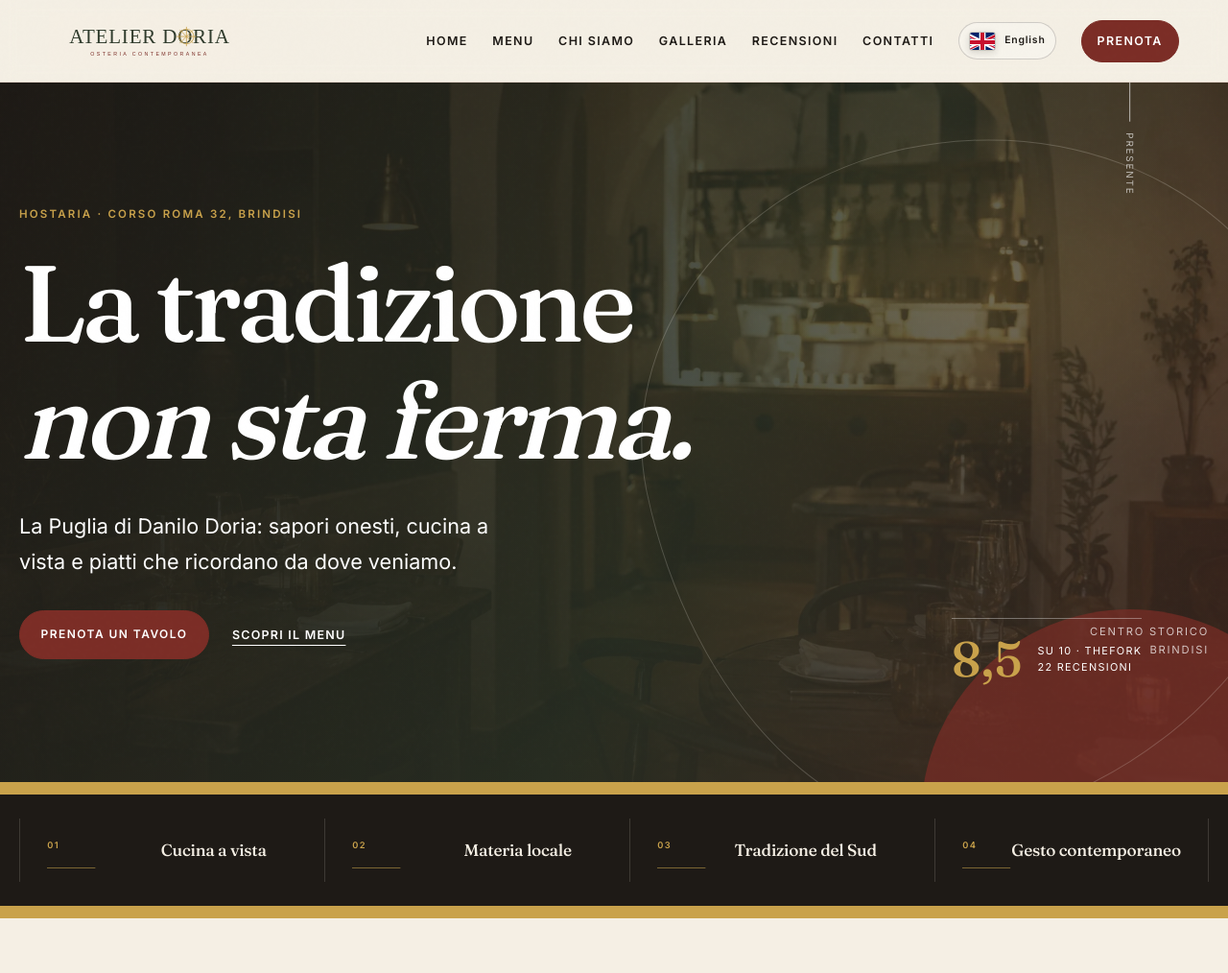
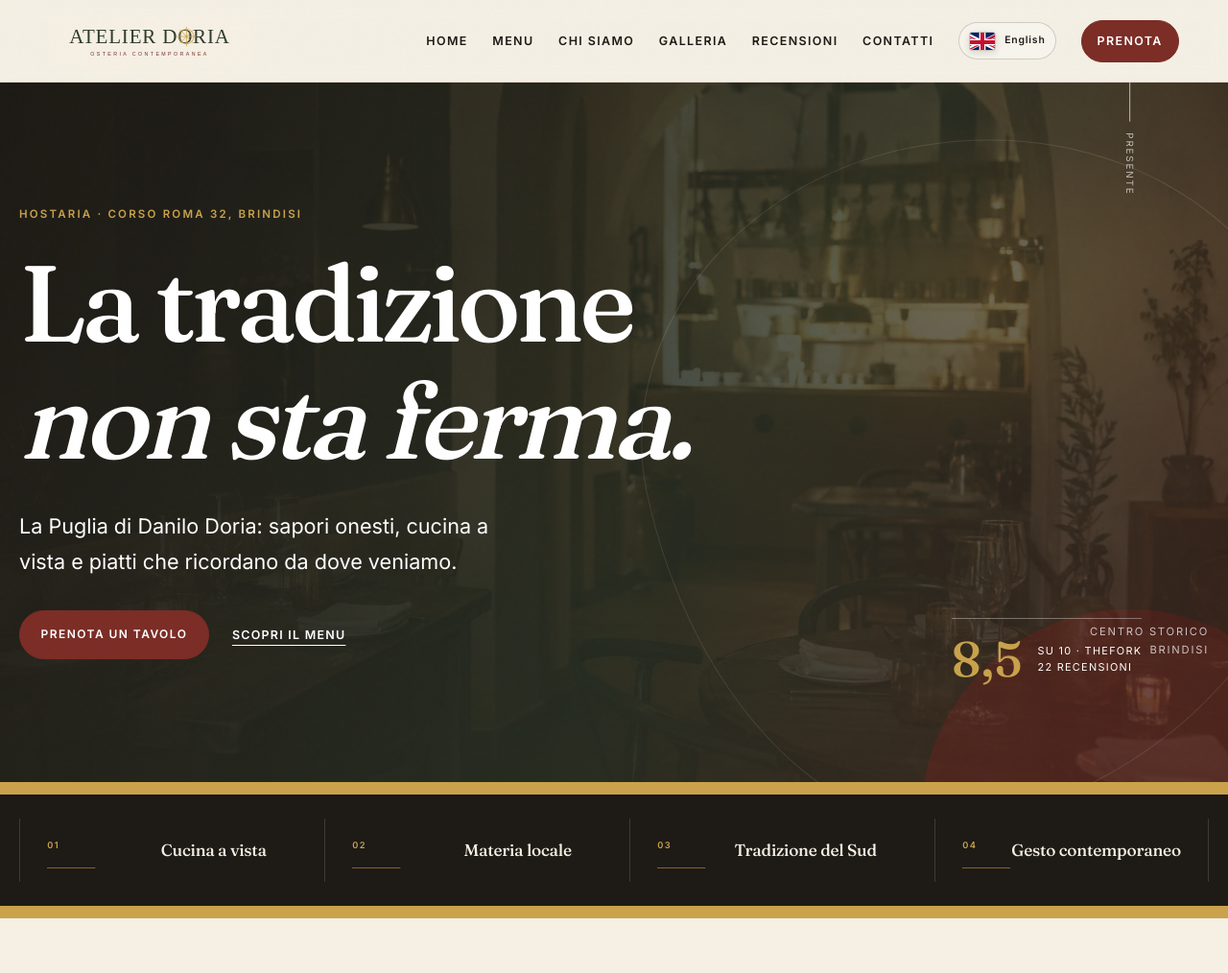
Before and after one commit to Sev3nB/atelierDoria, a Flask app: page / in a window 1280 px wide. Shown: the top 1014 px of the page at 96% size. Run offline with Flask 3, Linux system fonts and the light colour scheme.

Commit message:
Keep hero media visible below content

```diff
--- a/static/css/brief-completion.css
+++ b/static/css/brief-completion.css
@@ -2,8 +2,14 @@
 .hero-media {
   position: absolute;
   inset: 0;
-  z-index: -4;
+  z-index: 0;
   overflow: hidden;
+}
+.hero-content,
+.hero-proof,
+.hero-note,
+.hero-orbit {
+  z-index: 1;
 }
 .hero-media::after {
   content: "";
```
